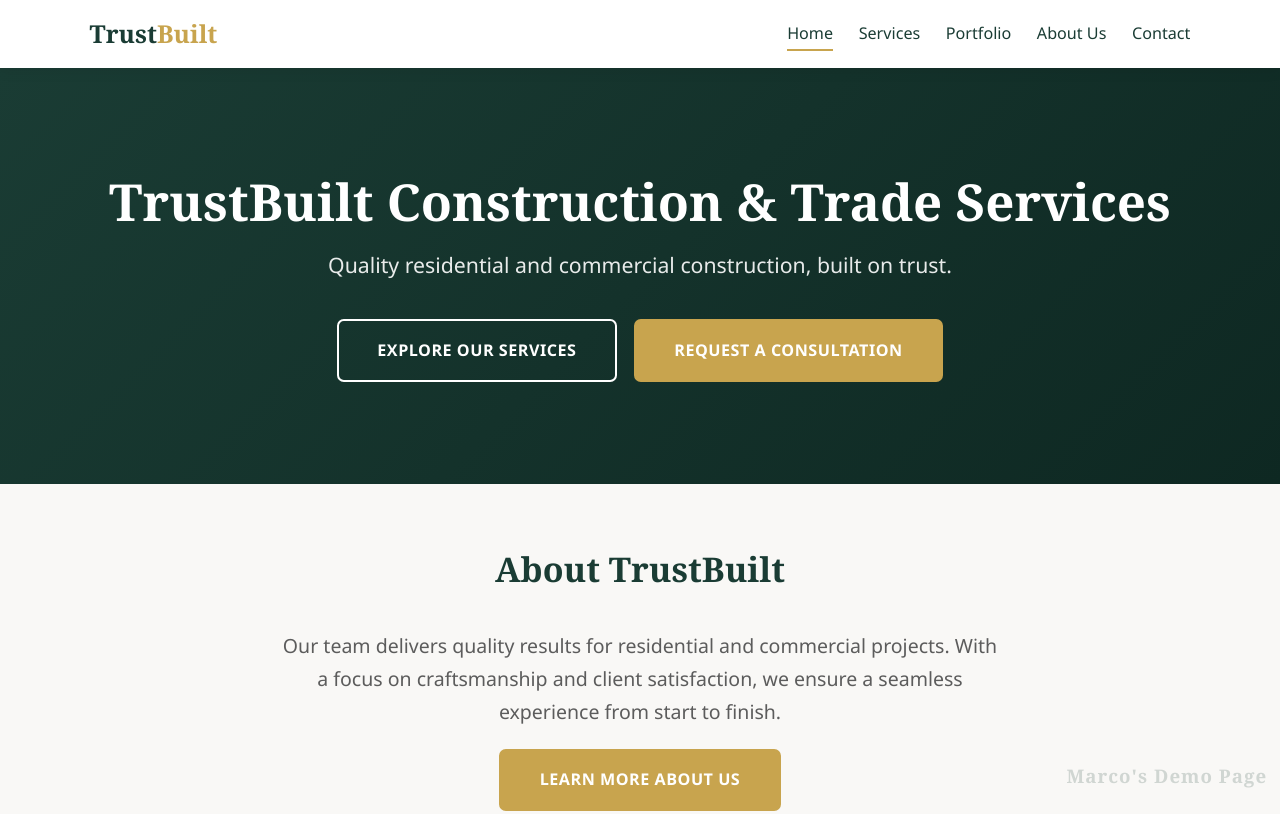
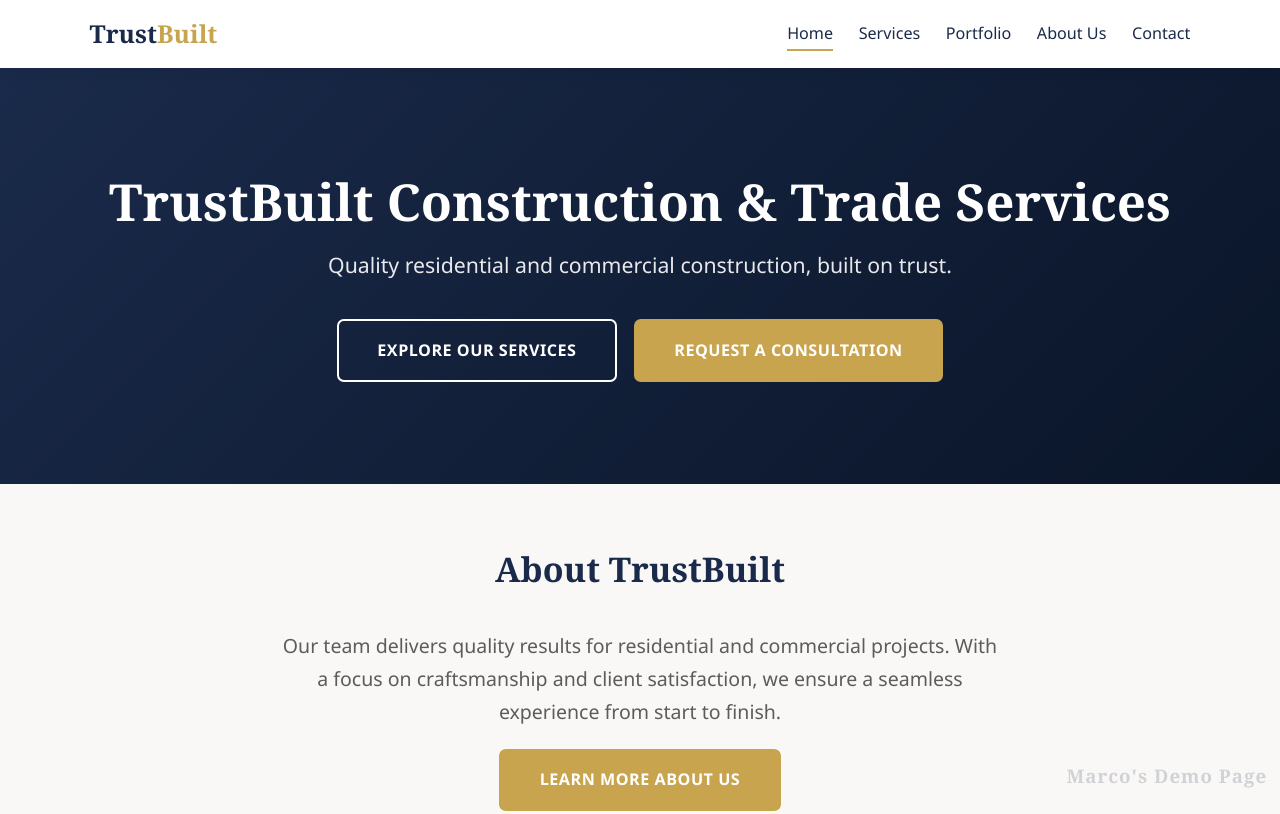
Before and after one commit to Marco-Carusoni/TrustBuilt, a plain HTML site: page index.html in a window 1280 px wide. Shown: the top 814 px of the page. Drawn offline with Linux system fonts and the light colour scheme.

Commit message:
Switched colour scheme from green to blue

```diff
--- a/index.html
+++ b/index.html
@@ -9,7 +9,7 @@
   <style>
 *,*::before,*::after{box-sizing:border-box;margin:0;padding:0}
 :root{
-  --color-primary:#1a3c34;--color-primary-light:#2a5c52;--color-accent:#c8a44e;
+  --color-primary:#1a2a4a;--color-primary-light:#2a3f6e;--color-accent:#c8a44e;
   --color-accent-hover:#b8923a;--color-bg:#f9f8f6;--color-bg-alt:#f0ede8;
   --color-text:#2c2c2c;--color-text-light:#5c5c5c;--color-white:#ffffff;
   --color-border:#d4cfc5;--font-heading:'Georgia','Times New Roman',serif;
@@ -41,7 +41,7 @@ a{color:var(--color-primary);text-decoration:none}a:hover{color:var(--color-acce
 .mobile-toggle{display:none;background:none;border:none;cursor:pointer;color:var(--color-primary);width:2.75rem;height:2.75rem;padding:.25rem;align-items:center;justify-content:center}
 .mobile-toggle svg{width:1.5rem;height:1.5rem}
 .mobile-toggle .icon-close{display:none}.mobile-toggle.open .icon-menu{display:none}.mobile-toggle.open .icon-close{display:block}
-.hero{background:linear-gradient(135deg,var(--color-primary)0%,#0e2822 100%);color:var(--color-white);text-align:center;padding:clamp(2.5rem,8vw,7rem) 0}
+.hero{background:linear-gradient(135deg,var(--color-primary)0%,#0a1528 100%);color:var(--color-white);text-align:center;padding:clamp(2.5rem,8vw,7rem) 0}
 .hero h1{font-size:clamp(1.55rem,6vw,3rem);color:var(--color-white);margin-bottom:.8rem}
 .hero p{font-size:clamp(.85rem,2.5vw,1.25rem);max-width:60%;margin:0 auto 2.5%;opacity:.9}
 .hero .btn{margin-top:.5rem}.hero-btn-second{margin-left:1rem}
@@ -142,7 +142,7 @@ a{color:var(--color-primary);text-decoration:none}a:hover{color:var(--color-acce
 .site-footer a,.site-footer p a{color:rgba(255,255,255,.75);font-size:.95rem;cursor:pointer;text-decoration:underline}
 .site-footer ul li a:hover{color:var(--color-accent)}
 .site-footer .footer-bottom{border-top:.06rem solid rgba(255,255,255,.15);padding-top:1.2rem;text-align:center;font-size:.9rem}
-.page-banner{background:linear-gradient(135deg,var(--color-primary)0%,#0e2822 100%);color:var(--color-white);text-align:center;padding:clamp(2rem,5vw,4.5rem)0}
+.page-banner{background:linear-gradient(135deg,var(--color-primary)0%,#0a1528 100%);color:var(--color-white);text-align:center;padding:clamp(2rem,5vw,4.5rem)0}
 .page-banner h1{color:var(--color-white);margin-bottom:.4rem}
 .page-banner p{opacity:.9;font-size:clamp(.85rem,2vw,1.15rem)}
 .watermark{position:fixed;bottom:1%;right:1%;z-index:9999;pointer-events:none;opacity:.18;font-family:var(--font-heading);font-size:1.1rem;color:var(--color-primary);font-weight:700;letter-spacing:.06rem}
```
